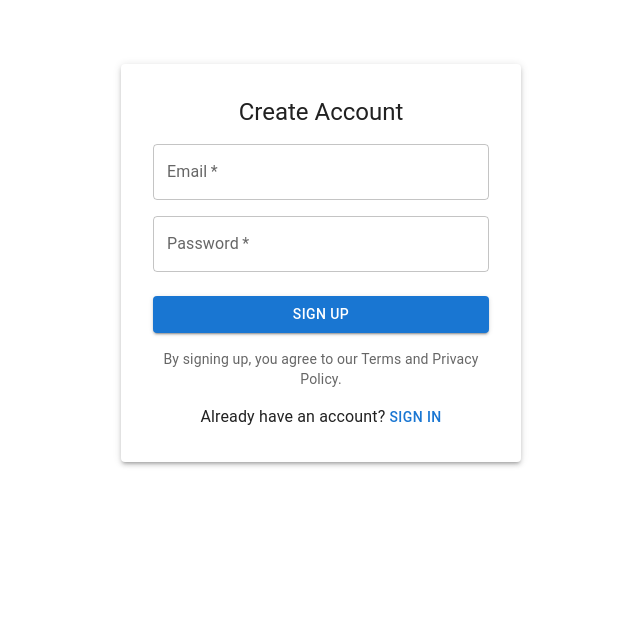
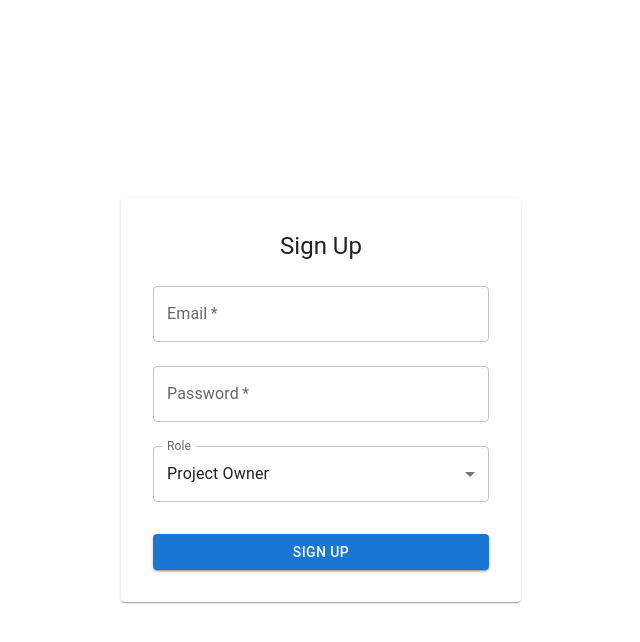
Before and after one commit to mxsafiri/poi-verify, a Next.js app: page /signup in a window 1280 px wide. Shown: the top 642 px of the page, without its empty margins (319-959 px from the left). Built offline with nearby package versions, Linux system fonts and the light colour scheme; no server answers.

Commit message:
feat: add role-based authentication and routing

```diff
--- a/src/components/ui/auth-form.tsx
+++ b/src/components/ui/auth-form.tsx
@@ -9,19 +9,24 @@ import {
   Alert,
   Paper,
   CircularProgress,
+  Select,
+  MenuItem,
+  FormControl,
+  InputLabel,
 } from '@mui/material';
 import { useRouter } from 'next/navigation';
 import { createClient } from '@/lib/supabase';
 
 interface AuthFormProps {
   type: 'login' | 'signup';
-  onSubmit?: (email: string, password: string) => Promise<void>;
+  onSubmit?: (email: string, password: string, role?: string) => Promise<void>;
 }
 
 const AuthForm = ({ type, onSubmit }: AuthFormProps) => {
   const router = useRouter();
   const [email, setEmail] = useState('');
   const [password, setPassword] = useState('');
+  const [role, setRole] = useState('user');
   const [error, setError] = useState<string | null>(null);
   const [loading, setLoading] = useState(false);
 
@@ -32,23 +37,50 @@ const AuthForm = ({ type, onSubmit }: AuthFormProps) => {
 
     try {
       if (onSubmit) {
-        await onSubmit(email, password);
+        await onSubmit(email, password, role);
       } else {
         const supabase = createClient();
         if (type === 'signup') {
-          const { error } = await supabase.auth.signUp({
+          const { error: signUpError, data } = await supabase.auth.signUp({
+            email,
+            password,
+            options: {
+              data: {
+                role: role
+              }
+            }
+          });
+          if (signUpError) throw signUpError;
+
+          // If signup successful, create verifier record if role is verifier
+          if (role === 'verifier' && data?.user) {
+            const { error: verifierError } = await supabase
+              .from('verifiers')
+              .insert([{ user_id: data.user.id }]);
+            if (verifierError) throw verifierError;
+          }
+
+          router.push('/login?message=Check your email to confirm your account');
+        } else {
+          const { error: signInError, data } = await supabase.auth.signInWithPassword({
             email,
             password,
           });
-          if (error) throw error;
-          router.push('/login?message=Check your email to confirm your account');
+          if (signInError) throw signInError;
+
+          // Check if user is a verifier
+          const { data: verifierData } = await supabase
+            .from('verifiers')
+            .select('is_verifier')
+            .eq('user_id', data.user.id)
+            .single();
+
+          // Redirect based on role
+          if (verifierData?.is_verifier) {
+            router.push('/verifier');
           } else {
-          const { error } = await supabase.auth.signInWithPassword({
-            email,
-            password,
-          });
-          if (error) throw error;
             router.push('/dashboard');
+          }
         }
       }
     } catch (err) {
@@ -59,92 +91,76 @@ const AuthForm = ({ type, onSubmit }: AuthFormProps) => {
   };
 
   return (
-    <Box
-      component={Paper}
-      elevation={3}
-      sx={{
-        p: 4,
-        maxWidth: 400,
-        mx: 'auto',
-        mt: 8,
-      }}
-    >
+    <Box sx={{
+      display: 'flex',
+      justifyContent: 'center',
+      alignItems: 'center',
+      minHeight: '100vh',
+      p: 2
+    }}>
+      <Paper sx={{ p: 4, width: '100%', maxWidth: 400 }}>
         <Typography variant="h5" component="h1" gutterBottom align="center">
-        {type === 'login' ? 'Sign In' : 'Create Account'}
+          {type === 'login' ? 'Login' : 'Sign Up'}
         </Typography>
 
+        <form onSubmit={handleSubmit}>
+          <TextField
+            label="Email"
+            type="email"
+            value={email}
+            onChange={(e) => setEmail(e.target.value)}
+            fullWidth
+            required
+            margin="normal"
+          />
+
+          <TextField
+            label="Password"
+            type="password"
+            value={password}
+            onChange={(e) => setPassword(e.target.value)}
+            fullWidth
+            required
+            margin="normal"
+          />
+
+          {type === 'signup' && (
+            <FormControl fullWidth margin="normal">
+              <InputLabel>Role</InputLabel>
+              <Select
+                value={role}
+                onChange={(e) => setRole(e.target.value)}
+                label="Role"
+              >
+                <MenuItem value="user">Project Owner</MenuItem>
+                <MenuItem value="verifier">Verifier</MenuItem>
+              </Select>
+            </FormControl>
+          )}
+
           {error && (
-        <Alert severity="error" sx={{ mb: 2 }}>
+            <Alert severity="error" sx={{ mt: 2 }}>
               {error}
             </Alert>
           )}
 
-      <Box component="form" onSubmit={handleSubmit} sx={{ mt: 2 }}>
-        <TextField
+          <Button
+            type="submit"
+            variant="contained"
             fullWidth
-          label="Email"
-          type="email"
-          value={email}
-          onChange={(e) => setEmail(e.target.value)}
-          required
-          sx={{ mb: 2 }}
-        />
-        <TextField
-          fullWidth
-          label="Password"
-          type="password"
-          value={password}
-          onChange={(e) => setPassword(e.target.value)}
-          required
-          sx={{ mb: 3 }}
-        />
-
-        <Button
-          fullWidth
-          variant="contained"
-          type="submit"
+            sx={{ mt: 3 }}
             disabled={loading}
-          sx={{ mb: 2 }}
           >
             {loading ? (
-            <CircularProgress size={24} color="inherit" />
+              <CircularProgress size={24} />
+            ) : type === 'login' ? (
+              'Login'
             ) : (
-            type === 'login' ? 'Sign In' : 'Sign Up'
+              'Sign Up'
             )}
           </Button>
-
-        {type === 'signup' && (
-          <Typography variant="body2" color="text.secondary" align="center">
-            By signing up, you agree to our Terms and Privacy Policy.
-          </Typography>
-        )}
-
-        <Typography align="center" sx={{ mt: 2 }}>
-          {type === 'login' ? (
-            <>
-              Do not have an account?{' '}
-              <Button
-                variant="text"
-                onClick={() => router.push('/signup')}
-                sx={{ p: 0, minWidth: 'auto' }}
-              >
-                Sign up
-              </Button>
-            </>
-          ) : (
-            <>
-              Already have an account?{' '}
-              <Button
-                variant="text"
-                onClick={() => router.push('/login')}
-                sx={{ p: 0, minWidth: 'auto' }}
-              >
-                Sign in
-              </Button>
-            </>
-          )}
-        </Typography>
-      </Box>
+        </form>
+      </Paper>
     </Box>
   );
 };
--- a/src/middleware.ts
+++ b/src/middleware.ts
@@ -23,20 +23,54 @@ export async function middleware(req: NextRequest) {
 
   const { data: { session } } = await supabase.auth.getSession();
 
+  // Public routes
+  if (req.nextUrl.pathname === '/login' || req.nextUrl.pathname === '/signup') {
+    if (session) {
+      // If user is already logged in, redirect based on their role
+      const { data: verifierData } = await supabase
+        .from('verifiers')
+        .select('is_verifier')
+        .eq('user_id', session.user.id)
+        .single();
+
+      if (verifierData?.is_verifier) {
+        return NextResponse.redirect(new URL('/verifier', req.url));
+      } else {
+        return NextResponse.redirect(new URL('/dashboard', req.url));
+      }
+    }
+    return res;
+  }
+
   // Protected routes
-  if (req.nextUrl.pathname.startsWith('/dashboard') ||
-      req.nextUrl.pathname.startsWith('/verifier')) {
-    if (!session) {
-      return NextResponse.redirect(new URL('/login', req.url));
+  if (!session) {
+    return NextResponse.redirect(new URL('/login', req.url));
+  }
+
+  // Verifier-only routes
+  if (req.nextUrl.pathname.startsWith('/verifier')) {
+    const { data: verifierData } = await supabase
+      .from('verifiers')
+      .select('is_verifier')
+      .eq('user_id', session.user.id)
+      .single();
+
+    if (!verifierData?.is_verifier) {
+      return NextResponse.redirect(new URL('/dashboard', req.url));
     }
   }
 
-  // Redirect to dashboard if logged in and trying to access auth pages
-  if (session && (
-    req.nextUrl.pathname.startsWith('/login') ||
-    req.nextUrl.pathname.startsWith('/signup')
-  )) {
-    return NextResponse.redirect(new URL('/dashboard', req.url));
+  // Project owner routes
+  if (req.nextUrl.pathname.startsWith('/dashboard')) {
+    const { data: verifierData } = await supabase
+      .from('verifiers')
+      .select('is_verifier')
+      .eq('user_id', session.user.id)
+      .single();
+
+    if (verifierData?.is_verifier) {
+      return NextResponse.redirect(new URL('/verifier', req.url));
+    }
   }
 
   return res;
```
Also changed, not shown: 1 other file (tests, documents, lock files or other folders). Lines whose indentation alone changed are shown as unchanged.
